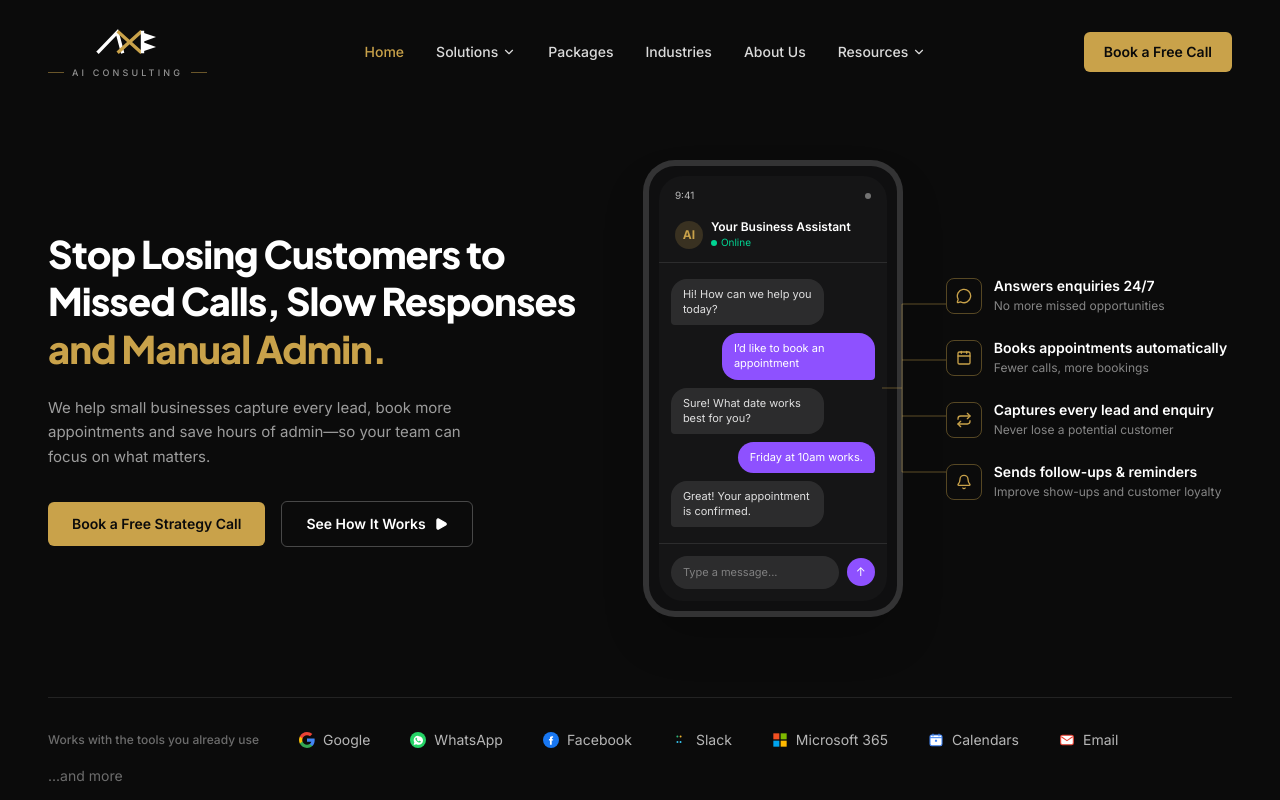
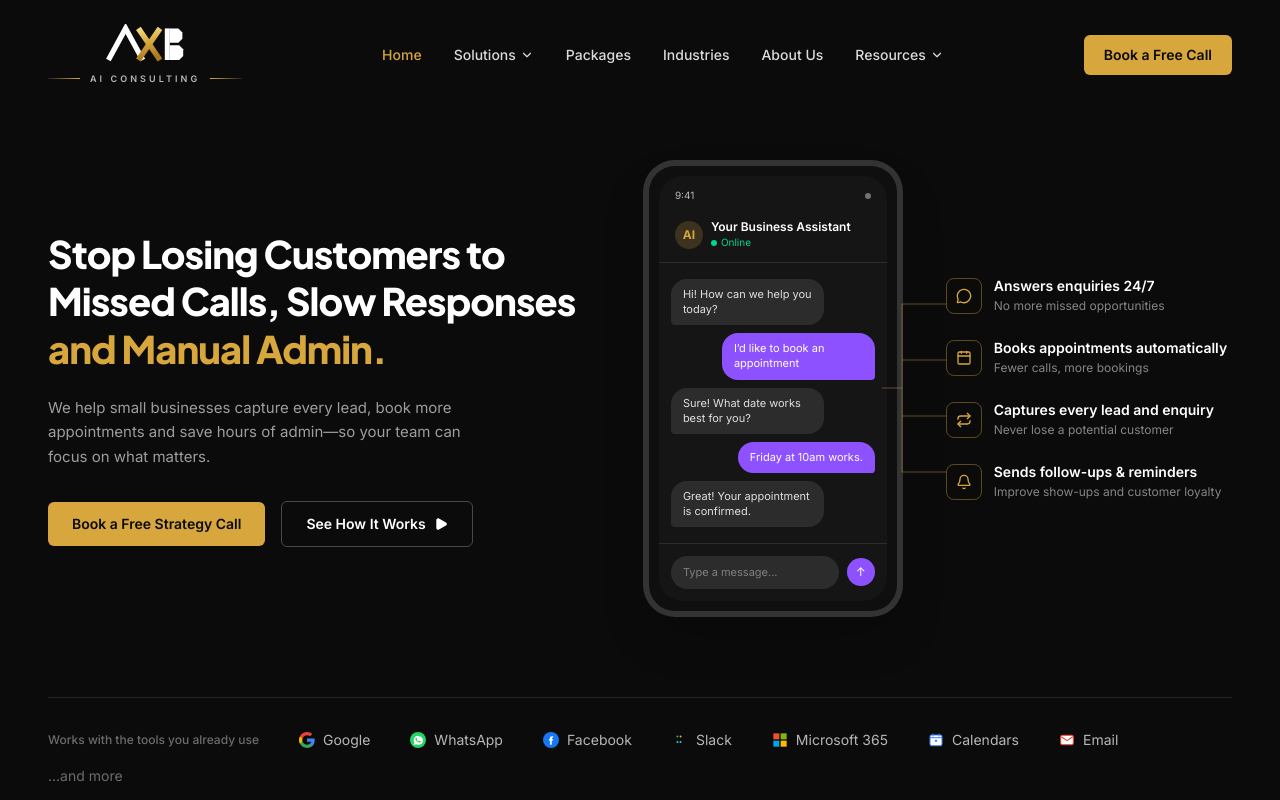
Before and after one commit to bonganishube/axb, a Next.js app: page / in a window 1280 px wide. Shown: the top 800 px of the page. Built offline with nearby package versions, Linux system fonts and the light colour scheme.

Commit message:
Refine design

```diff
--- a/src/app/globals.css
+++ b/src/app/globals.css
@@ -7,9 +7,9 @@
   --color-ink: #0b0b0b;
   --color-ink-soft: #171512;
 
-  --color-gold: #c9a24a;
-  --color-gold-light: #e4cd94;
-  --color-gold-dark: #9c7a2f;
+  --color-gold: #d7a63c;
+  --color-gold-light: #f2ce78;
+  --color-gold-dark: #9a7621;
 
   --color-cream: #f6f2ea;
   --color-cream-dark: #efe9dc;
--- a/src/components/Logo.tsx
+++ b/src/components/Logo.tsx
@@ -1,37 +1,37 @@
 export function LogoMark({ className }: { className?: string }) {
   return (
-    <svg viewBox="0 0 620 320" className={className} aria-hidden="true">
+    <svg
+      viewBox="0 0 1040 500"
+      className={className}
+      fill="none"
+      aria-hidden="true"
+    >
+      <defs>
+        <linearGradient id="axbGold" x1="0" y1="0" x2="0.15" y2="1">
+          <stop offset="0" stopColor="#f6da84" />
+          <stop offset="0.5" stopColor="#d7a63c" />
+          <stop offset="1" stopColor="#a9781f" />
+        </linearGradient>
+      </defs>
+
+      {/* A — clean white peak */}
       <path
-        d="M 50 245 L 215 75 L 260 245"
+        d="M 55 450 L 270 55 L 485 450"
         fill="none"
-        stroke="#ffffff"
-        strokeWidth="30"
+        stroke="#fff"
+        strokeWidth="66"
         strokeLinejoin="miter"
-        strokeLinecap="square"
+        strokeMiterlimit="6"
       />
-      <path
-        d="M 230 75 L 420 245"
-        fill="none"
-        stroke="#c9a24a"
-        strokeWidth="30"
-        strokeLinecap="square"
-      />
-      <path
-        d="M 420 75 L 230 245"
-        fill="none"
-        stroke="#c9a24a"
-        strokeWidth="30"
-        strokeLinecap="square"
-      />
-      <path
-        d="M 440 75 L 440 245"
-        fill="none"
-        stroke="#ffffff"
-        strokeWidth="30"
-        strokeLinecap="square"
-      />
-      <path d="M 440 75 L 440 160 L 560 115 Z" fill="#ffffff" />
-      <path d="M 440 160 L 440 245 L 560 205 Z" fill="#ffffff" />
+
+      {/* X — bold metallic gold */}
+      <path d="M 430 55 L 700 450" stroke="url(#axbGold)" strokeWidth="70" />
+      <path d="M 700 55 L 430 450" stroke="url(#axbGold)" strokeWidth="70" />
+
+      {/* B — angular white */}
+      <rect x="760" y="55" width="62" height="395" fill="#fff" />
+      <path d="M 820 55 L 930 55 L 980 105 L 980 185 L 930 235 L 820 235 Z" fill="#fff" />
+      <path d="M 820 265 L 940 265 L 990 315 L 990 400 L 940 450 L 820 450 Z" fill="#fff" />
     </svg>
   );
 }
@@ -39,11 +39,11 @@ export function LogoMark({ className }: { className?: string }) {
 export default function Logo({ className }: { className?: string }) {
   return (
     <div className={`inline-flex flex-col items-center ${className ?? ""}`}>
-      <LogoMark className="h-9 w-auto" />
-      <span className="mt-1.5 flex items-center gap-2 text-[9px] tracking-[0.35em] text-white/55 font-medium">
-        <span className="h-px w-4 bg-gold/50" />
+      <LogoMark className="h-10 w-auto" />
+      <span className="mt-2 flex items-center gap-2.5 text-[9px] font-semibold tracking-[0.34em] text-white/70">
+        <span className="h-px w-8 bg-gradient-to-r from-white/10 to-gold" />
         AI CONSULTING
-        <span className="h-px w-4 bg-gold/50" />
+        <span className="h-px w-8 bg-gradient-to-l from-white/10 to-gold" />
       </span>
     </div>
   );
--- a/src/components/Process.tsx
+++ b/src/components/Process.tsx
@@ -24,12 +24,12 @@ const STEPS = [
 export default function Process() {
   return (
     <section className="bg-cream py-20 lg:py-24">
-      <div className="container-px grid lg:grid-cols-[0.85fr_2.15fr] gap-12 lg:gap-16 items-start">
+      <div className="container-px grid lg:grid-cols-[1fr_2fr] gap-12 lg:gap-16 items-start">
         <div>
           <p className="text-xs font-semibold tracking-[0.2em] text-gold-dark">
             OUR PROCESS
           </p>
-          <h2 className="mt-3 text-3xl sm:text-4xl font-extrabold leading-tight tracking-tight text-ink">
+          <h2 className="mt-3 text-2xl sm:text-3xl font-extrabold leading-snug tracking-tight text-ink">
             A simple 4-step journey
             <br />
             to a better running business.
```
